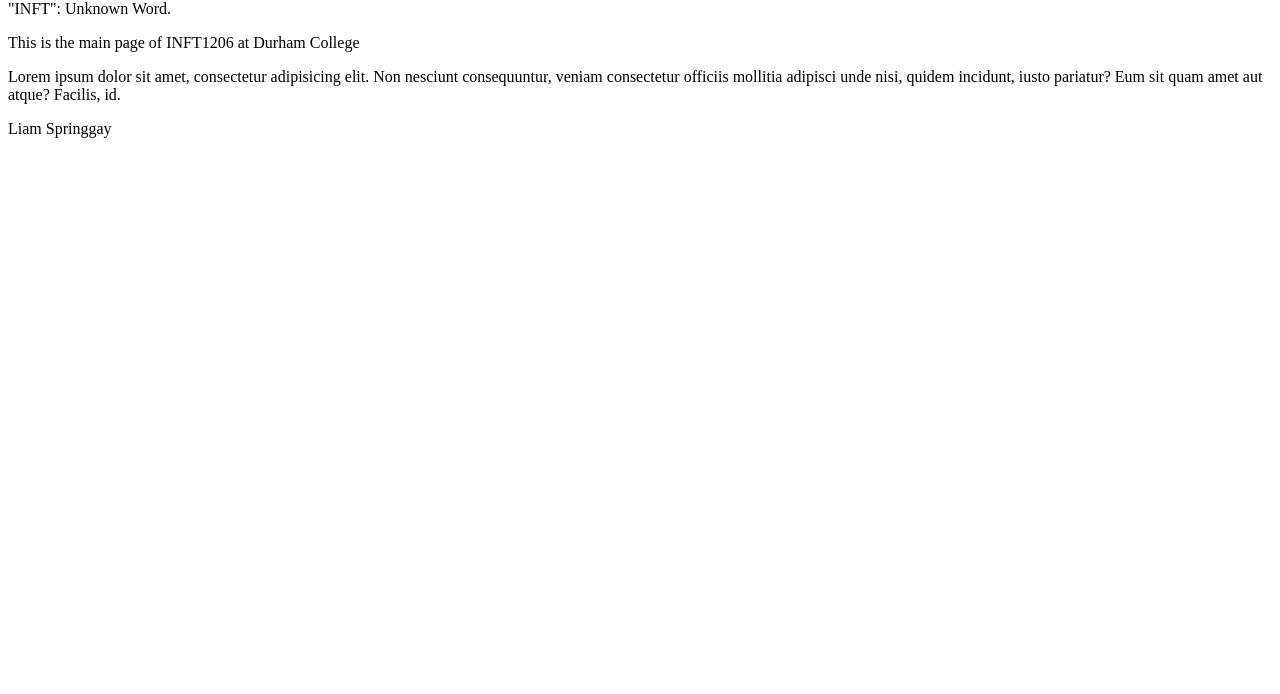
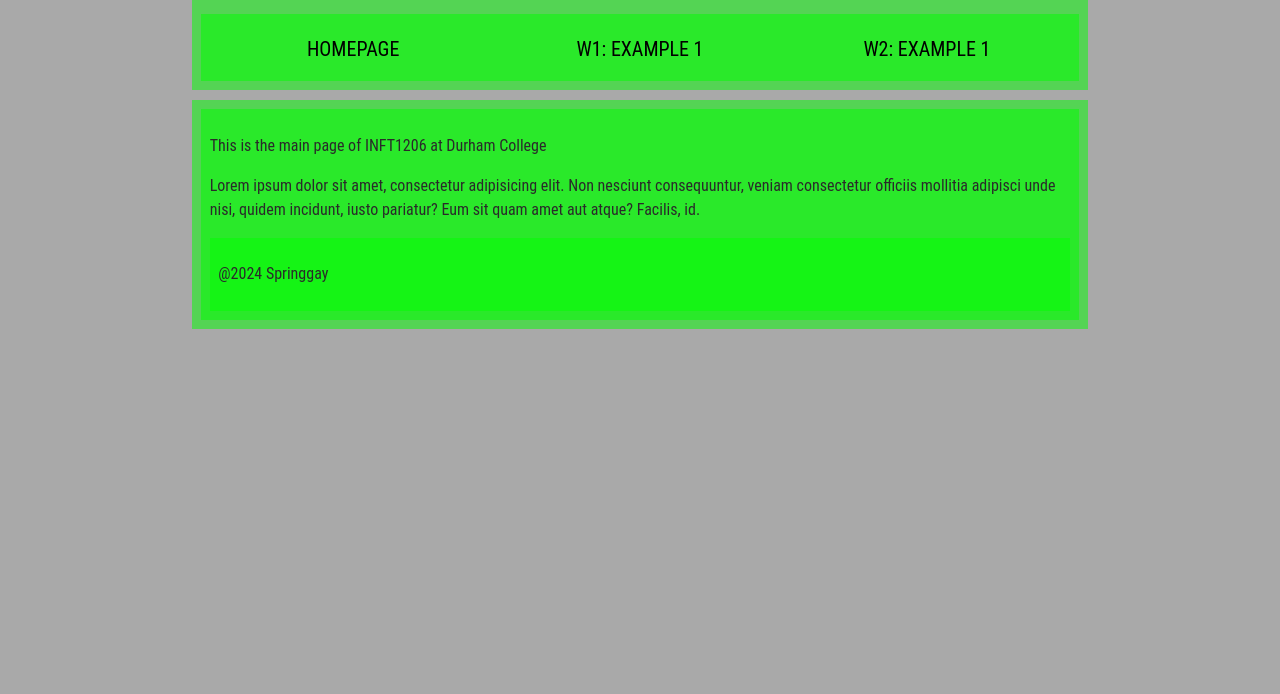
Before and after one commit to Li9m/inft1206sec3, a plain HTML site: page Index.html in a window 1280 px wide. Shown: the part 106-800 px from the top of the page. Drawn offline with Linux system fonts and the light colour scheme.

Commit message:
Add structural HTML elements and CSS

```diff
--- a/Index.html
+++ b/Index.html
@@ -4,11 +4,22 @@
     <meta charset="UTF-8">
     <meta name="viewport" content="width=device-width, initial-scale=1.0">
     <title>INFT1206</title>     "INFT": Unknown Word.
-</head>
-<body>
-    <h1>INFT1206: Web Fundimental</h1>  "INFT": Unknown Word.
-    <p>This is the main page of INFT1206 at Durham College</p>
-    <p>Lorem ipsum dolor sit amet, consectetur adipisicing elit. Non nesciunt consequuntur, veniam consectetur officiis mollitia adipisci unde nisi, quidem incidunt, iusto pariatur? Eum sit quam amet aut atque? Facilis, id.</p>
-    <p>Liam Springgay</p>
-</body>
+    <link rel="stylesheet" href="./css/style.css">
+ <header>
+        <h1>INFT1206: Web Fundimental</h1>  "INFT": Unknown Word.
+    <nav>
+            <ul>
+                <li><a href="./index.html">HomePage</a></li>
+                <li><a href="./week1/week1-example1.html">W1: Example 1</a></li>
+                <li><a href="">W2: Example 1</a></li>
+            </ul>
+    </nav>
+ </header>
+<main>
+       <article>
+            <p>This is the main page of INFT1206 at Durham College</p>
+            <p>Lorem ipsum dolor sit amet, consectetur adipisicing elit. Non nesciunt consequuntur, veniam consectetur officiis mollitia adipisci unde nisi, quidem incidunt, iusto pariatur? Eum sit quam amet aut atque? Facilis, id.</p>
+            <footer><p>@2024 Springgay</p></footer>
+       </article>
+</main>
 </html>
--- /dev/null
+++ b/css/style.css
@@ -0,0 +1,138 @@
+/* || General setup */
+
+html, body {
+  margin: 0;
+  padding: 0;
+}
+
+html {
+  font-size: 10px;
+  background-color: #a9a9a9;
+}
+
+body {
+  width: 70%;
+  min-width: 800px;
+  margin: 0 auto;
+}
+
+/* || typography */
+
+h1, h2, h3 {
+  font-family: 'Cinzel Decorative', cursive;
+  color: #2a2a2a;
+}
+
+p, input, li {
+  font-family: 'Roboto Condensed', sans-serif;
+  color: #2a2a2a;
+}
+
+h1 {
+  font-size: 4rem;
+  text-align: center;
+  text-shadow: 2px 2px 10px black;
+}
+
+h2 {
+  font-size: 3rem;
+  text-align: center;
+}
+
+h3 {
+  font-size: 2.2rem;
+}
+
+p, li {
+  font-size: 1.6rem;
+  line-height: 1.5;
+}
+
+/* || header layout */
+
+header {
+  margin-bottom: 10px;
+  display: flex;
+  flex-flow: row wrap;
+}
+
+body > * {
+  background-color: red;
+  padding: 1%;
+}
+
+main, header, nav, article, aside, footer, section {
+  background-color: rgba(0,255,0,0.5);
+  padding: 1%;
+}
+
+h1 {
+  flex: 5;
+  text-transform: uppercase;
+}
+
+header img {
+  display: block;
+  height: 60px;
+  padding-top: 20.15px;
+}
+
+nav {
+  height: 50px;
+  flex: 100%;
+  display: flex;
+}
+
+nav ul {
+  padding: 0;
+  list-style-type: none;
+  flex: 2;
+  display: flex;
+}
+
+nav li {
+  display: inline;
+  text-align: center;
+  flex: 1;
+}
+
+nav a, nav span {
+  display: inline-block;
+  font-size: 2rem;
+  height: 3rem;
+  line-height: 1.7;
+  text-transform: uppercase;
+  text-decoration: none;
+  color: black;
+
+}
+
+/* || main layout */
+
+main {
+  display: flex;
+}
+
+article, section {
+  flex: 4;
+}
+
+aside {
+  flex: 1;
+  margin-left: 10px;
+  padding: 1%;
+}
+
+aside a {
+  display: block;
+  float: left;
+  width: 50%;
+}
+
+aside img {
+  max-width: 100%;
+}
+
+footer {
+  margin-top: 10px;
+}
```
